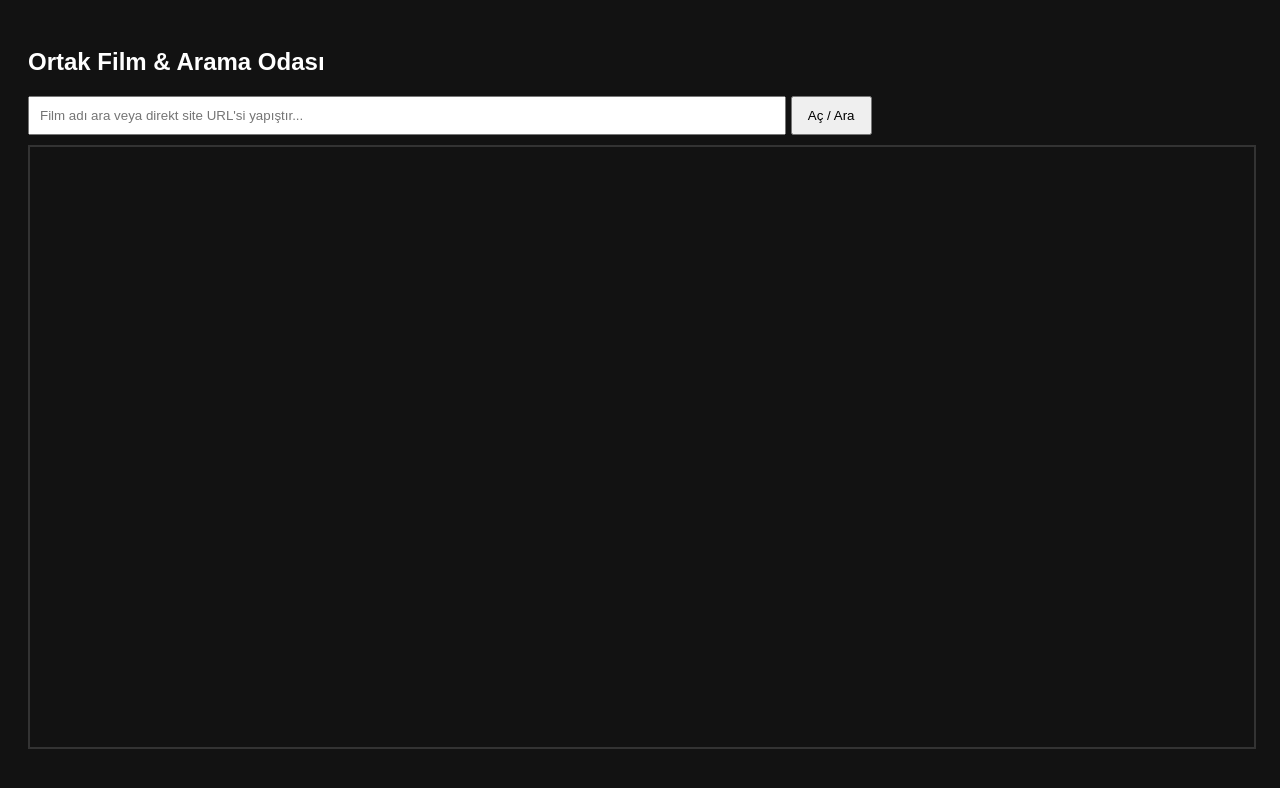
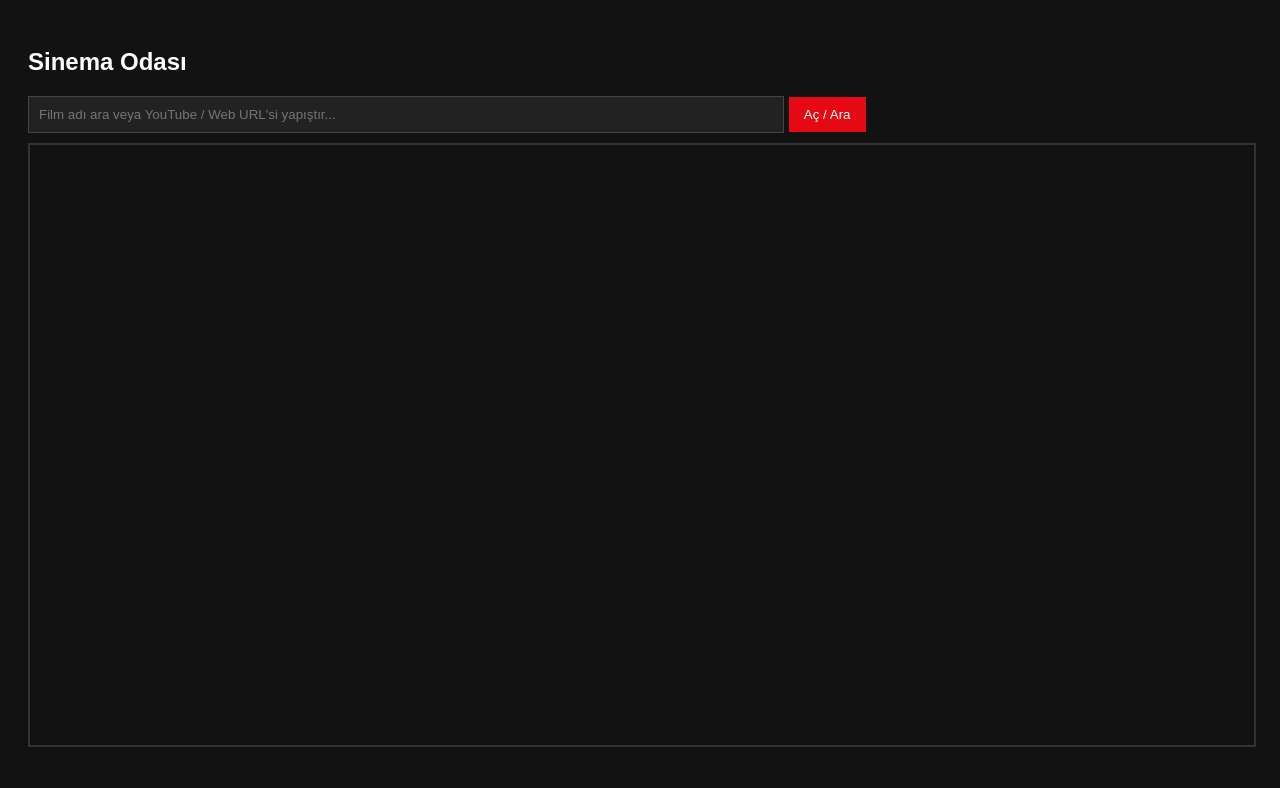
Before and after one commit to omeryfb1-bot/Sinema, a website: page public/index.html in a window 1280 px wide. Drawn offline with Linux system fonts and the light colour scheme.

Commit message:
Update index.html

```diff
--- a/public/index.html
+++ b/public/index.html
@@ -6,26 +6,24 @@
   <style>
     body { font-family: sans-serif; background: #121212; color: white; padding: 20px; }
     #playerFrame { width: 100%; height: 600px; border: 2px solid #333; margin-top: 10px; }
-    input { padding: 10px; width: 60%; }
-    button { padding: 10px 15px; cursor: pointer; }
-    .result-item { background: #222; padding: 10px; margin: 5px 0; border-radius: 4px; cursor: pointer; }
+    input { padding: 10px; width: 60%; background: #222; color: #fff; border: 1px solid #444; }
+    button { padding: 10px 15px; cursor: pointer; background: #e50914; color: white; border: none; }
+    .result-item { background: #222; padding: 10px; margin: 5px 0; border-radius: 4px; cursor: pointer; border-left: 3px solid #e50914; }
+    .result-item:hover { background: #333; }
   </style>
 </head>
 <body>
 
-  <h2>Ortak Film & Arama Odası</h2>
+  <h2>Sinema Odası</h2>
 
-  <!-- URL Yapıştırma veya Arama Kutusu -->
   <div>
-    <input type="text" id="searchInput" placeholder="Film adı ara veya direkt site URL'si yapıştır...">
+    <input type="text" id="searchInput" placeholder="Film adı ara veya YouTube / Web URL'si yapıştır...">
     <button onclick="filmAraVeyaAc()">Aç / Ara</button>
   </div>
 
-  <!-- Arama Sonuçlarının Listeleneceği Alan -->
   <div id="searchResults"></div>
 
-  <!-- Filmin / Sitenin Açılacağı Ekran -->
-  <iframe id="playerFrame" src="about:blank"></iframe>
+  <iframe id="playerFrame" src="about:blank" allowfullscreen></iframe>
 
   <script src="b.js"></script>
 </body>
```
